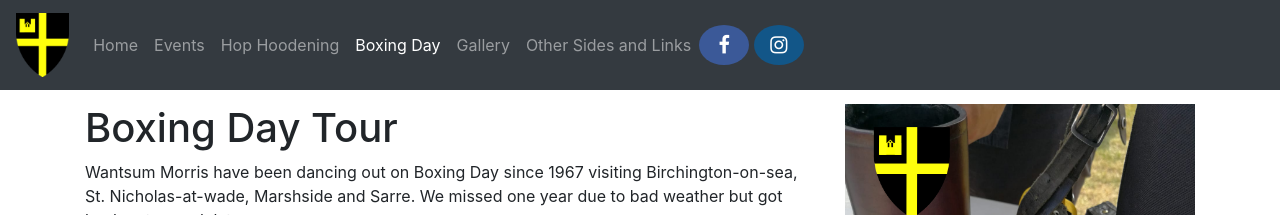
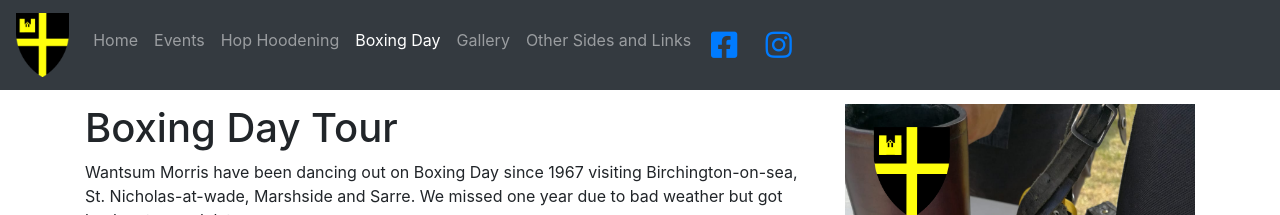
Before and after one commit to danwatford/wantsum-morris, a Jekyll site: the page built from boxing-day/index.html, in a window 1280 px wide. Shown: the top 215 px of the page. Built offline with Jekyll 4.4.1, drawn with Linux system fonts in a browser that asks for light colours; nearby versions of some CDN libraries.

Commit message:
Convert to font-awesome 5

```diff
--- a/_includes/header.html
+++ b/_includes/header.html
@@ -9,9 +9,9 @@
     <link rel="stylesheet" href="https://stackpath.bootstrapcdn.com/bootstrap/4.3.1/css/bootstrap.min.css"
           integrity="sha384-ggOyR0iXCbMQv3Xipma34MD+dH/1fQ784/j6cY/iJTQUOhcWr7x9JvoRxT2MZw1T" crossorigin="anonymous">
 
-    <link rel="stylesheet" href="https://maxcdn.bootstrapcdn.com/font-awesome/4.5.0/css/font-awesome.min.css">
+    <link rel="stylesheet" href="https://use.fontawesome.com/releases/v5.9.0/css/all.css">
 
-    <link rel="stylesheet" href="/css/wantsum-morris.css?v=3">
+    <link rel="stylesheet" href="/css/wantsum-morris.css?v=4">
 
     <link rel="icon" href="/favicon.png">
 
--- a/_includes/navigation.html
+++ b/_includes/navigation.html
@@ -15,8 +15,8 @@
             {% endfor %}
 
             <li>
-                <a target="_blank" href="https://www.facebook.com/cotswolddance/" class="fa fa-facebook"></a>
-                <a target="_blank" href="https://www.instagram.com/wantsummorris/" class="fa fa-instagram"></a>
+                <a target="_blank" href="https://www.facebook.com/cotswolddance/" class="fab fa-facebook-square"></a>
+                <a target="_blank" href="https://www.instagram.com/wantsummorris/" class="fab fa-instagram"></a>
             </li>
         </ul>
     </div>
--- a/css/wantsum-morris.css
+++ b/css/wantsum-morris.css
@@ -28,27 +28,17 @@ body {
 	max-width: 500px;
 }
 
-.fa {
+.fab {
     padding: 10px;
-    font-size: 20px;
+    font-size: 30px;
     width: 50px;
     border-radius: 50%;
     text-align: center;
     text-decoration: none;
 }
 
-.fa:hover {
+.fab:hover {
     opacity: 0.7;
-}
-
-.fa-facebook {
-    background: #3B5998;
-    color: white;
-}
-
-.fa-instagram {
-    background: #125688;
-    color: white;
 }
 
 .tour-1 {
```
